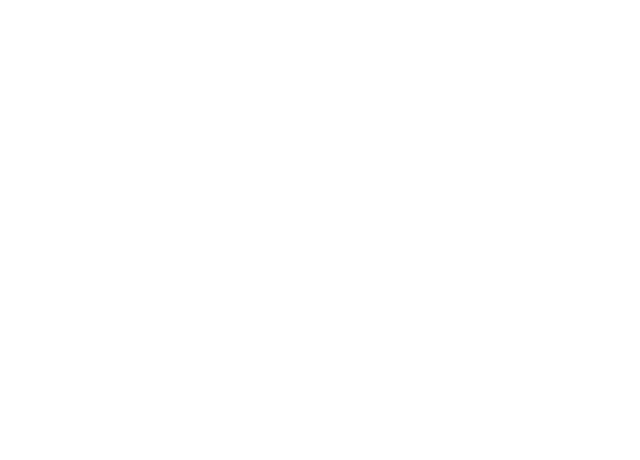
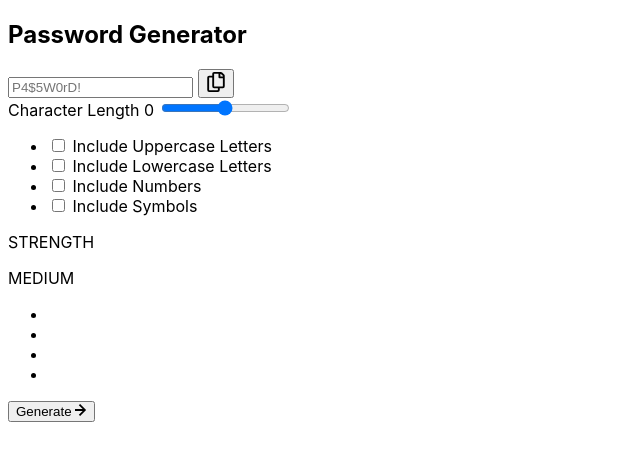
Before and after one commit to andrewshtyka/password-generator-app, a website built with Vite: page index.html in a window 1280 px wide. Shown: the whole page, without its empty margins (0-640 px from the left). Built offline with nearby package versions, Linux system fonts and the light colour scheme.

Commit message:
add html - basic structure

```diff
--- a/index.html
+++ b/index.html
@@ -14,9 +14,15 @@
       sizes="32x32"
       href="./src/assets/images/favicon-32x32.png"
     />
+    <link rel="preconnect" href="https://fonts.googleapis.com" />
+    <link rel="preconnect" href="https://fonts.gstatic.com" crossorigin />
+    <link
+      href="https://fonts.googleapis.com/css2?family=JetBrains+Mono:ital,wght@0,100..800;1,100..800&family=Space+Mono:ital,wght@0,400;0,700;1,400;1,700&display=swap"
+      rel="stylesheet"
+    />
 
     <!-- Styles -->
-    <style media="all">
+    <!-- <style media="all">
       /*! normalize.css v8.0.1 | MIT License | github.com/necolas/normalize.css */
       html {
         line-height: 1.15;
@@ -358,13 +364,171 @@
           transform: scale(1) translate3d(0, 0, 0);
         }
       }
-    </style>
+    </style> -->
     <link rel="stylesheet" href="./src/style.css" />
 
     <!-- Scripts -->
     <script src="./src/scripts/main.js" type="module" defer></script>
   </head>
-  <body></body>
+  <body>
+    <main>
+      <article>
+        <h1>Password Generator</h1>
+
+        <div>
+          <!-- #region = PASSWORD INPUT -->
+          <div>
+            <input
+              id="password"
+              class=""
+              type="text"
+              name=""
+              value=""
+              autocomplete=""
+              placeholder="P4$5W0rD!"
+              aria-label="Password"
+            />
+            <button type="button">
+              <svg height="20" width="20">
+                <use href="./src/assets/images/icons.svg#copy" />
+              </svg>
+            </button>
+          </div>
+          <!-- #endregion = PASSWORD INPUT -->
+
+          <div>
+            <!-- #region = CHARACTERS RANGE -->
+            <div>
+              <label for="length" class="">Character Length</label>
+              <span>0</span>
+              <input
+                id="length"
+                class=""
+                type="range"
+                name=""
+                value=""
+                autocomplete=""
+                placeholder=""
+                minlength=""
+                maxlength=""
+              />
+              <span class="" aria-live="polite" id="error-input"></span>
+            </div>
+            <!-- #endregion = CHARACTERS RANGE -->
+
+            <!-- #region = CHECKBOXES -->
+            <ul>
+              <li>
+                <div class="checkbox">
+                  <input
+                    id="checkbox-uppercase"
+                    class=""
+                    type="checkbox"
+                    name="checkbox-uppercase"
+                    value="Include Uppercase Letters"
+                  />
+
+                  <label
+                    for="checkbox-uppercase"
+                    class=""
+                    tabindex="0"
+                    aria-disabled="false"
+                  >
+                    Include Uppercase Letters
+                  </label>
+                </div>
+              </li>
+              <li>
+                <div class="checkbox">
+                  <input
+                    id="checkbox-lowercase"
+                    class=""
+                    type="checkbox"
+                    name="checkbox-lowercase"
+                    value="Include Lowercase Letters"
+                  />
+
+                  <label
+                    for="checkbox-lowercase"
+                    class=""
+                    tabindex="0"
+                    aria-disabled="false"
+                  >
+                    Include Lowercase Letters
+                  </label>
+                </div>
+              </li>
+              <li>
+                <div class="checkbox">
+                  <input
+                    id="checkbox-numbers"
+                    class=""
+                    type="checkbox"
+                    name="checkbox-numbers"
+                    value="Include Numbers"
+                  />
+
+                  <label
+                    for="checkbox-numbers"
+                    class=""
+                    tabindex="0"
+                    aria-disabled="false"
+                  >
+                    Include Numbers
+                  </label>
+                </div>
+              </li>
+              <li>
+                <div class="checkbox">
+                  <input
+                    id="checkbox-symbols"
+                    class=""
+                    type="checkbox"
+                    name="checkbox-symbols"
+                    value="Include Symbols"
+                  />
+
+                  <label
+                    for="checkbox-symbols"
+                    class=""
+                    tabindex="0"
+                    aria-disabled="false"
+                  >
+                    Include Symbols
+                  </label>
+                </div>
+              </li>
+            </ul>
+            <!-- #endregion = CHECKBOXES -->
+
+            <div>
+              <!-- #region = STRENGTH -->
+              <div>
+                <div>
+                  <p>STRENGTH</p>
+                  <p>MEDIUM</p>
+                </div>
+                <ul>
+                  <li></li>
+                  <li></li>
+                  <li></li>
+                  <li></li>
+                </ul>
+              </div>
+
+              <button type="button">
+                Generate
+                <svg height="12" width="12">
+                  <use href="./src/assets/images/icons.svg#arrow" />
+                </svg>
+              </button>
+              <!-- #endregion = STRENGTH -->
+            </div>
+          </div>
+        </div>
+      </article>
+    </main>
+  </body>
 </html>
 
 <!--
```
